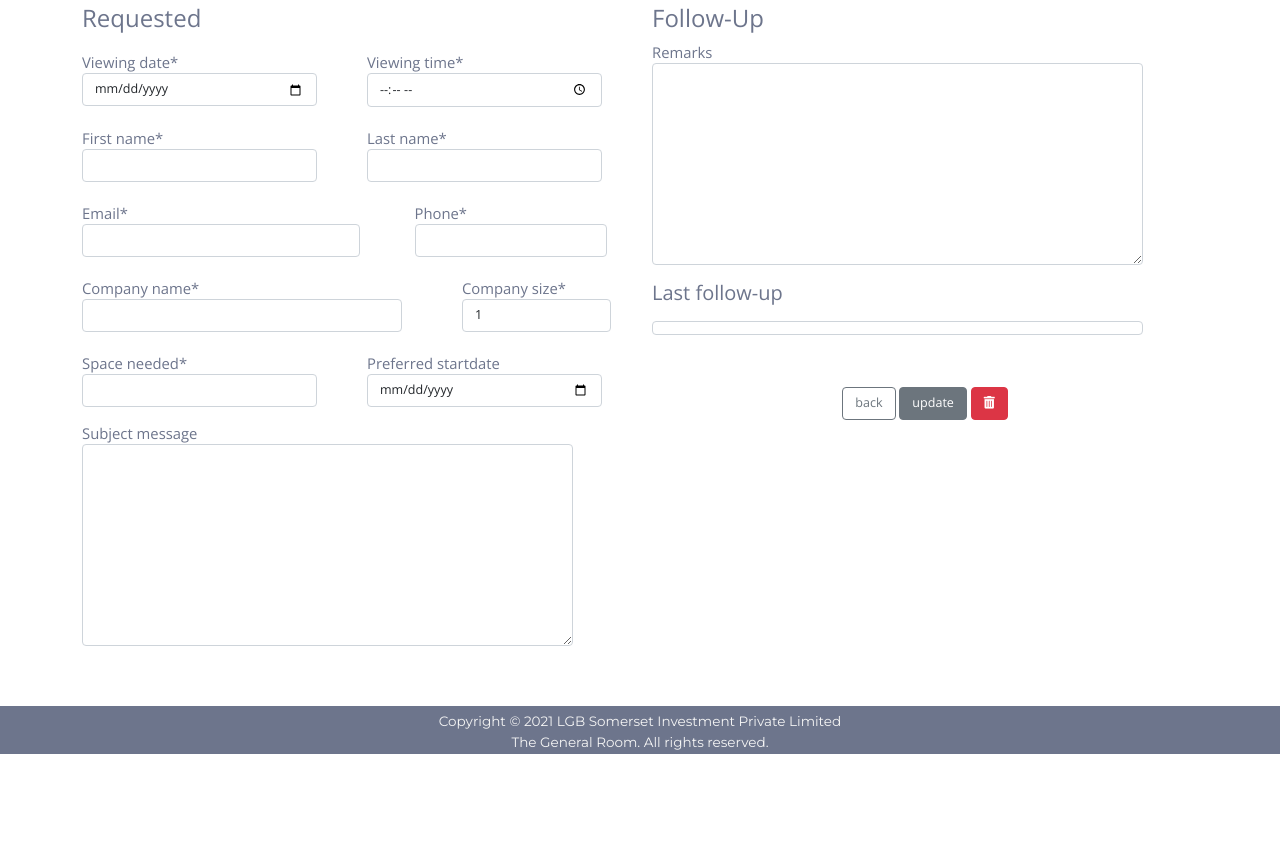
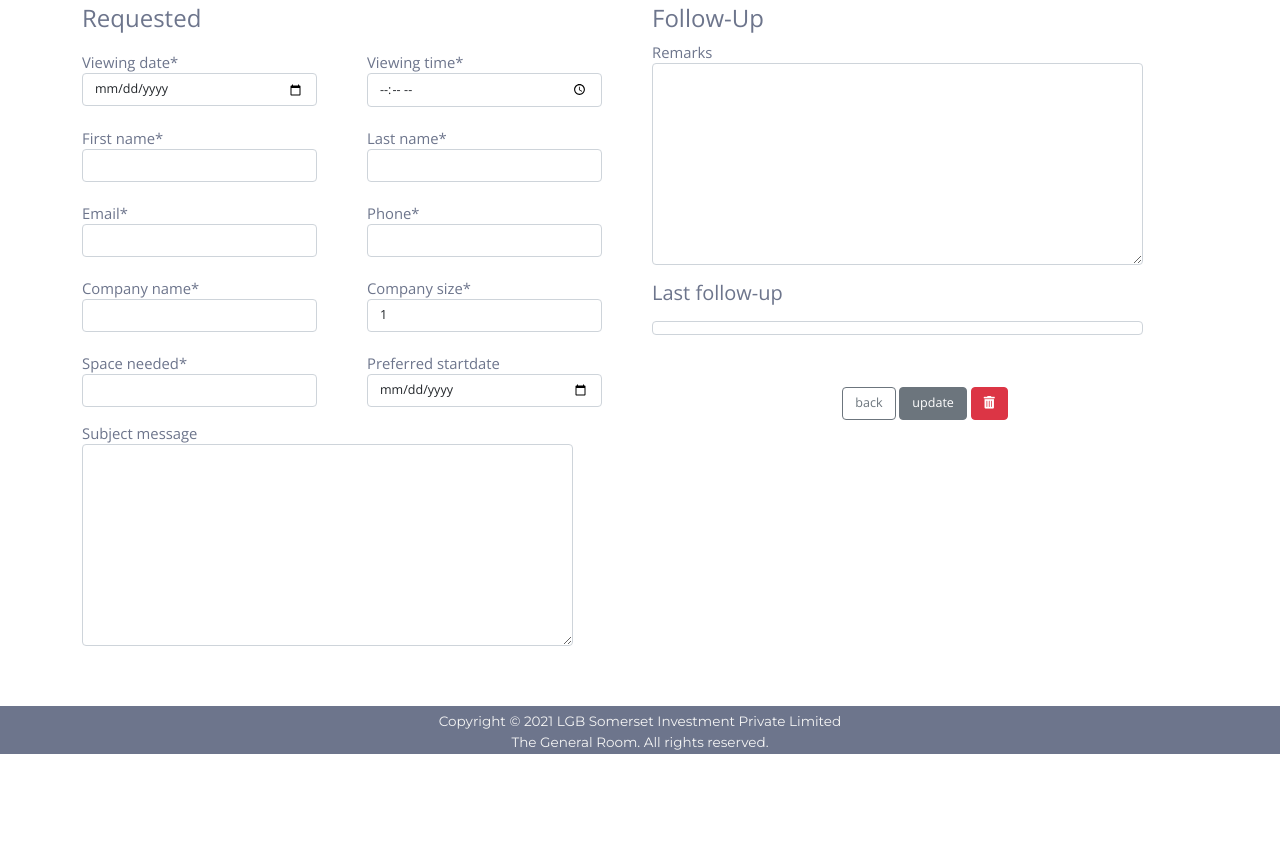
Before and after one commit to suipingooi/generalroom, a Django app: template tenants/templates/tenants/client_update-template.html in a window 1280 px wide. Shown: the part 198-1052 px from the top of the page. Run offline with Django 3.2, Linux system fonts and the light colour scheme; the template is opened without the code that fills it: values that come from a table or form of the project are taken from there, others are empty; some libraries are stand-ins or nearby versions.

Commit message:
fixed field margins

```diff
--- a/tenants/templates/tenants/client_update-template.html
+++ b/tenants/templates/tenants/client_update-template.html
@@ -28,18 +28,18 @@
                     </div>
                 </div>
                 <div class="row">
-                    <div class="col-sm-7 form-group">
+                    <div class="col-sm-6 form-group">
                         {{cr_form.email|as_crispy_field}}
                     </div>
-                    <div class="col-sm-5 form-group">
+                    <div class="col-sm-6 form-group">
                         {{cr_form.phone|as_crispy_field}}
                     </div>
                 </div>
                 <div class="row">
-                    <div class="col-sm-8 form-group">
+                    <div class="col-sm-6 form-group">
                         {{cr_form.company_name|as_crispy_field}}
                     </div>
-                    <div class="col-sm-4 form-group">
+                    <div class="col-sm-6 form-group">
                         {{cr_form.company_size|as_crispy_field}}
                     </div>
                 </div>
@@ -50,9 +50,10 @@
                     <div class="col-sm-6 form-group">
                         {{cr_form.preferred_startdate |as_crispy_field}}
                     </div>
+                </div>
+                <div id=submess class="col-sm-12 form-group">
                     {{cr_form.subject_message|as_crispy_field}}
                 </div>
-
             </div>
             <div class="col-sm-6 form-group">
                 <h4>Follow-Up</h4>
```
